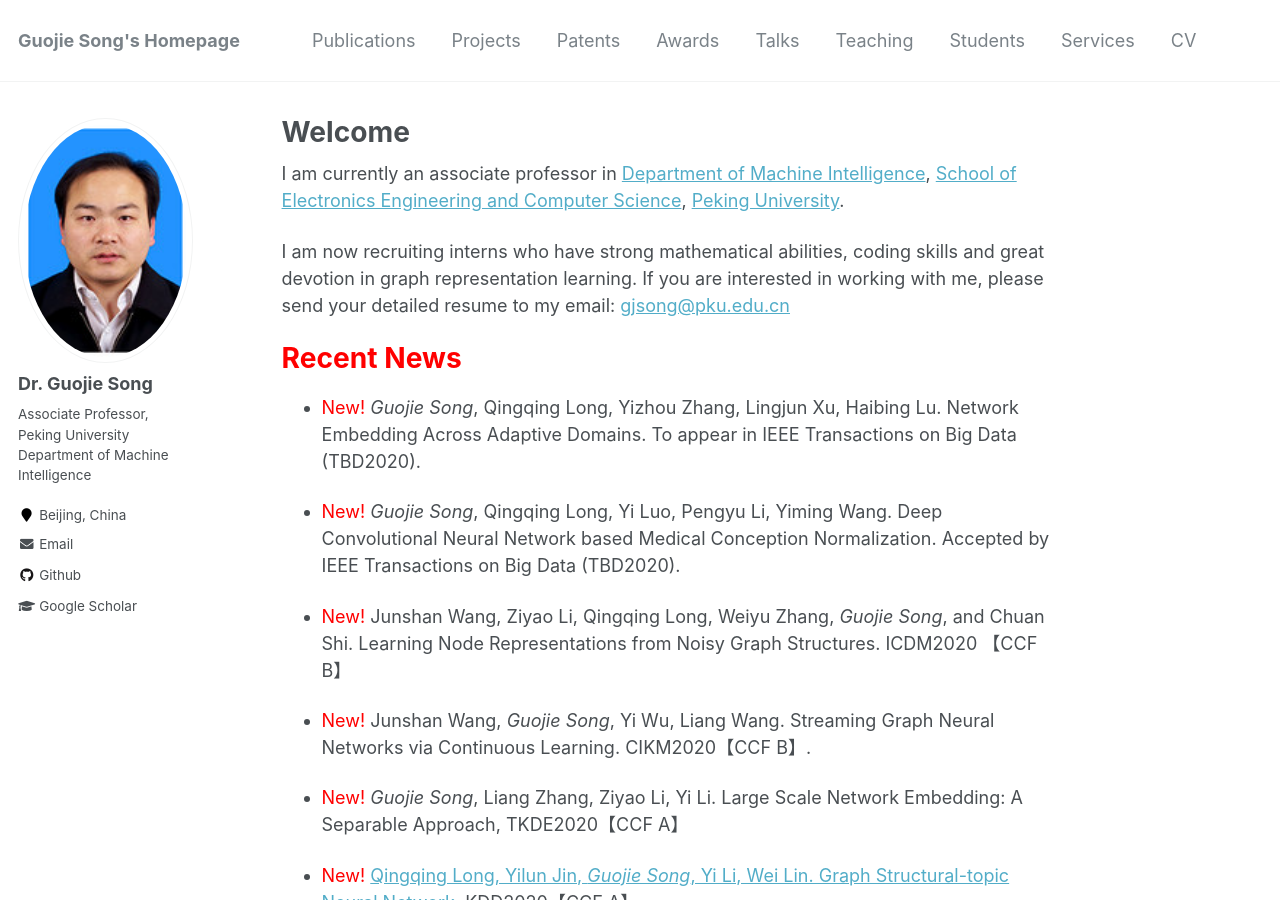
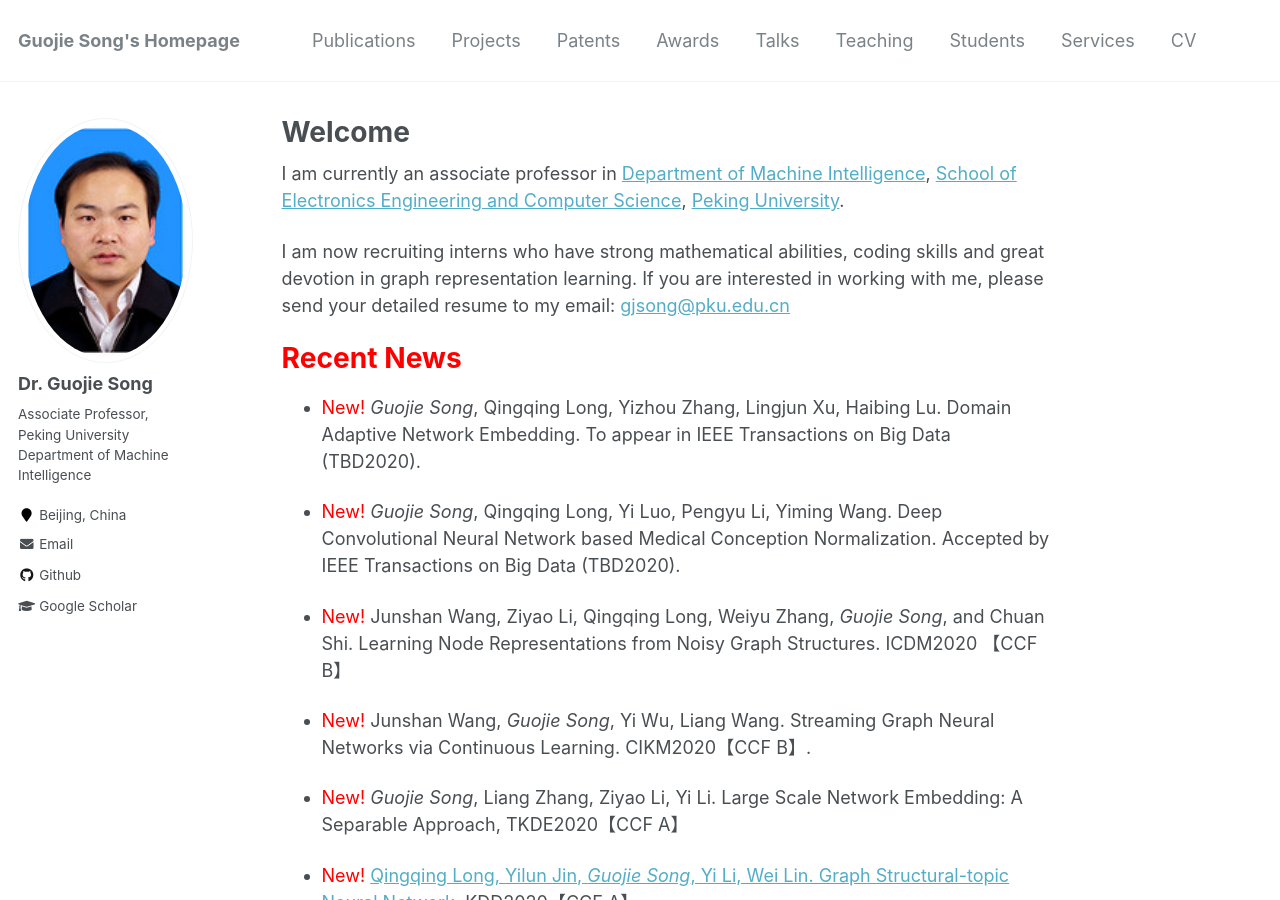
Before and after one commit to gjsong-pku/gjsong-pku.github.io, a Jekyll site: the page built from _pages/about.md, in a window 1280 px wide and 900 px high. Built offline with Jekyll 4.4.1, drawn with Linux system fonts in a browser that asks for light colours.

Commit message:
Update about.md

```diff
--- a/_pages/about.md
+++ b/_pages/about.md
@@ -15,7 +15,7 @@ I am now recruiting interns who have strong mathematical abilities, coding skill
 
 <span style='color:red'>Recent News</span>
 ======
-- <span style="color:red">New!</span> *Guojie Song*, Qingqing Long, Yizhou Zhang, Lingjun Xu, Haibing Lu. Network Embedding Across Adaptive Domains. To appear in IEEE Transactions on Big Data (TBD2020).
+- <span style="color:red">New!</span> *Guojie Song*, Qingqing Long, Yizhou Zhang, Lingjun Xu, Haibing Lu. Domain Adaptive Network Embedding. To appear in IEEE Transactions on Big Data (TBD2020).
 
 - <span style="color:red">New!</span> *Guojie Song*, Qingqing Long, Yi Luo, Pengyu Li, Yiming Wang. Deep Convolutional Neural Network based Medical Conception Normalization. Accepted by IEEE Transactions on Big Data (TBD2020).
 
```
